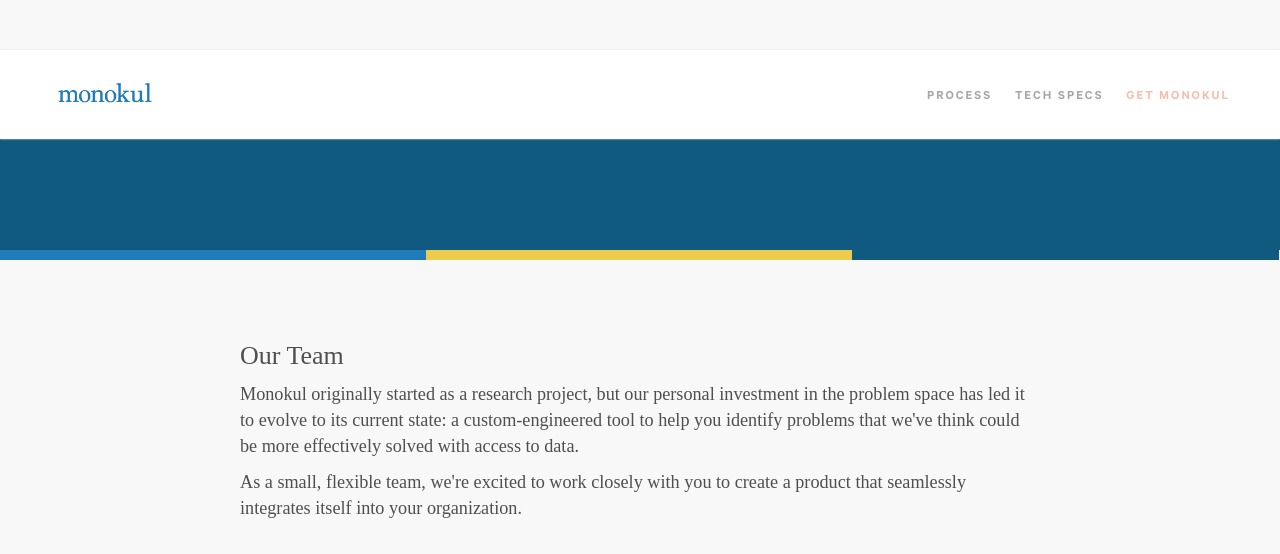
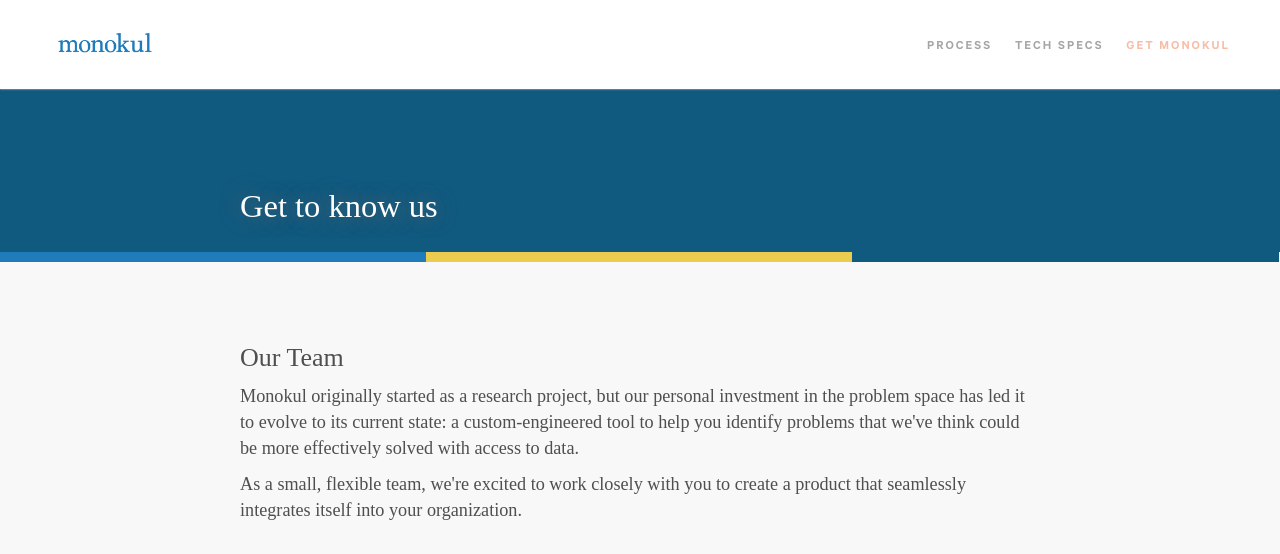
Before and after one commit to mimitranzambetti/monokul, a plain HTML site: page people.html in a window 1280 px wide. Shown: the top 554 px of the page. Drawn offline with nearby package versions, Linux system fonts and the light colour scheme; a web font is replaced by a local one.

Commit message:
tweaked fonts, added blog

```diff
--- a/css/main.css
+++ b/css/main.css
@@ -36,6 +36,15 @@
 	line-height: 2em;
 }
 
+.header {
+	background: #fff url('img/header.jpg') no-repeat;
+	background-position: 50% 40%;
+	background-size: 100vw;
+	height: 100px;
+	padding: 30px;
+	vertical-align: middle;
+}
+
 	.blue {
 		background: #1F7BB9 url('img/header-blue.jpg') no-repeat;
 		background-position: 50% 70%;
@@ -62,6 +71,7 @@
 		color: #fff;
 		text-shadow: 0px 0px 20px #666;
 		vertical-align: middle;
+        font-size: 2.5em;
         line-height: 3em;
 	}
 
--- a/people.html
+++ b/people.html
@@ -57,9 +57,13 @@
 </script>
 
 
+
+                <div class="small-hide"><br><br style="clear:both;"></div>
         <div class="header darkb">
           <div class="content">
-            <h1></h1>
+              <br>
+            <h1>Get to know us</h1>
+              <br>
           </div>
         </div>
 
```
Also changed, not shown: index.html (+13 -3 lines), privacy.html (+4 -2 lines).
